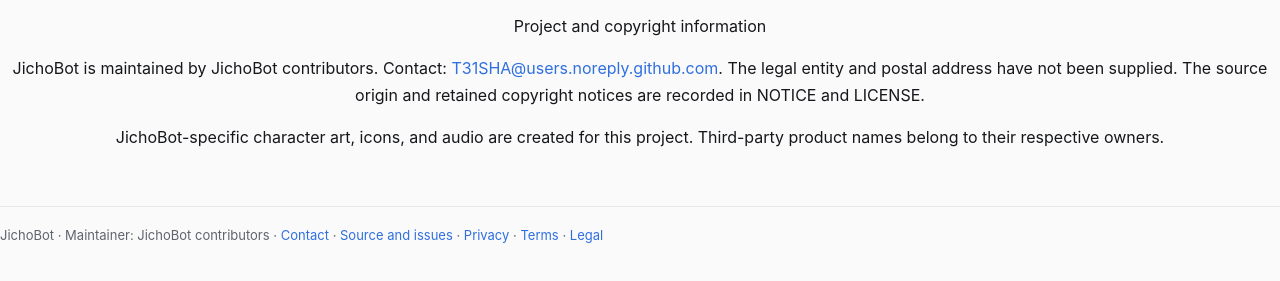
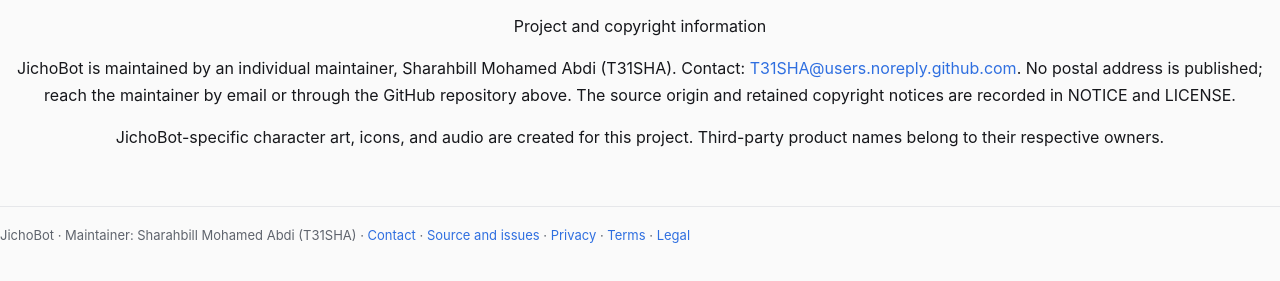
Before and after one commit to T31SHA/jicho, a plain HTML site: page docs/legal.html in a window 1280 px wide. Shown: the part 125-406 px from the top of the page. Drawn offline with Linux system fonts and the light colour scheme.

Commit message:
Record individual maintainer on legal, terms, and privacy pages (#2)
Replaces the generic "JichoBot contributors" placeholder with the
actual individual maintainer, since the project has no separate
legal entity.

Co-authored-by: Claude Sonnet 5 <noreply@anthropic.com>

```diff
--- a/docs/legal.html
+++ b/docs/legal.html
@@ -1,5 +1,5 @@
 <!doctype html>
 <html lang="en"><head><meta charset="utf-8"><meta name="viewport" content="width=device-width,initial-scale=1"><title>Legal · JichoBot</title><link rel="stylesheet" href="site.css"></head>
 <body><main class="page"><header><a class="brand" href="index.html"><img src="media/jichobot.png" width="44" height="44" alt=""><span>JichoBot</span></a><nav><a href="index.html">Overview</a><a href="iphone.html">iPhone</a><a href="android.html">Android</a><a href="support.html">Support</a></nav></header>
-<section class="hero"><h1>Legal</h1><p class="lead">Project and copyright information</p><p>JichoBot is maintained by JichoBot contributors. Contact: <a href="mailto:T31SHA@users.noreply.github.com">T31SHA@users.noreply.github.com</a>. The legal entity and postal address have not been supplied. The source origin and retained copyright notices are recorded in NOTICE and LICENSE.</p><p>JichoBot-specific character art, icons, and audio are created for this project. Third-party product names belong to their respective owners.</p></section>
-<footer>JichoBot · Maintainer: JichoBot contributors · <a href="mailto:T31SHA@users.noreply.github.com">Contact</a> · <a href="https://github.com/T31SHA/jicho">Source and issues</a> · <a href="privacy.html">Privacy</a> · <a href="terms.html">Terms</a> · <a href="legal.html">Legal</a></footer></main></body></html>
+<section class="hero"><h1>Legal</h1><p class="lead">Project and copyright information</p><p>JichoBot is maintained by an individual maintainer, Sharahbill Mohamed Abdi (T31SHA). Contact: <a href="mailto:T31SHA@users.noreply.github.com">T31SHA@users.noreply.github.com</a>. No postal address is published; reach the maintainer by email or through the GitHub repository above. The source origin and retained copyright notices are recorded in NOTICE and LICENSE.</p><p>JichoBot-specific character art, icons, and audio are created for this project. Third-party product names belong to their respective owners.</p></section>
+<footer>JichoBot · Maintainer: Sharahbill Mohamed Abdi (T31SHA) · <a href="mailto:T31SHA@users.noreply.github.com">Contact</a> · <a href="https://github.com/T31SHA/jicho">Source and issues</a> · <a href="privacy.html">Privacy</a> · <a href="terms.html">Terms</a> · <a href="legal.html">Legal</a></footer></main></body></html>
```
Also changed, not shown: docs/android.html (+1 -1 lines), docs/index.html (+1 -1 lines), docs/iphone.html (+1 -1 lines), docs/privacy.html (+1 -1 lines), docs/support.html (+1 -1 lines), docs/terms.html (+2 -2 lines).
